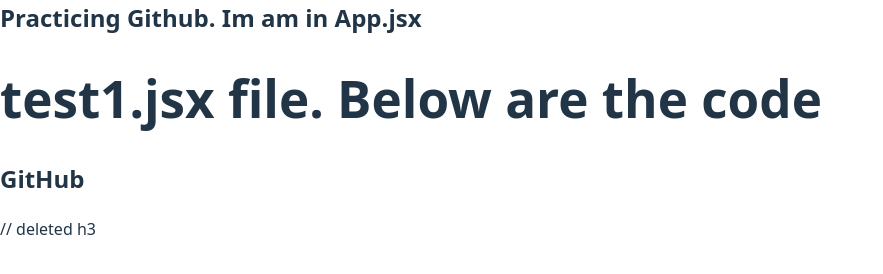
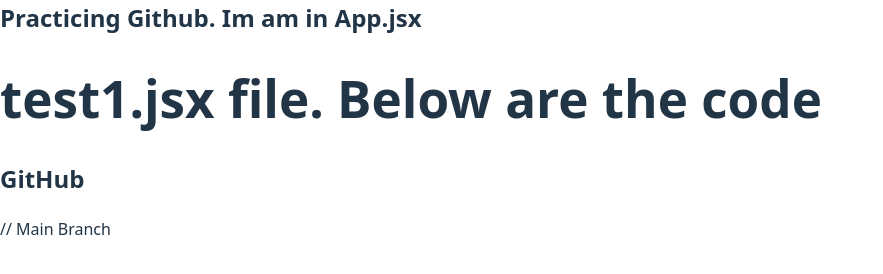
Before and after one commit to saymaruhi/myproject, a React (Vite) app: page / in a window 1280 px wide. Shown: the part 342-616 px from the top of the page, without its empty margins (0-883 px from the left). Built offline with nearby package versions, Linux system fonts and the light colour scheme.

Commit message:
changes in the main branch

```diff
--- a/src/test1.jsx
+++ b/src/test1.jsx
@@ -3,7 +3,7 @@
         <div>
             <h1>test1.jsx file. Below are the code</h1>
             <h2>GitHub</h2>
-         // deleted h3
+         // Main Branch
         </div>
     )
 }
```
